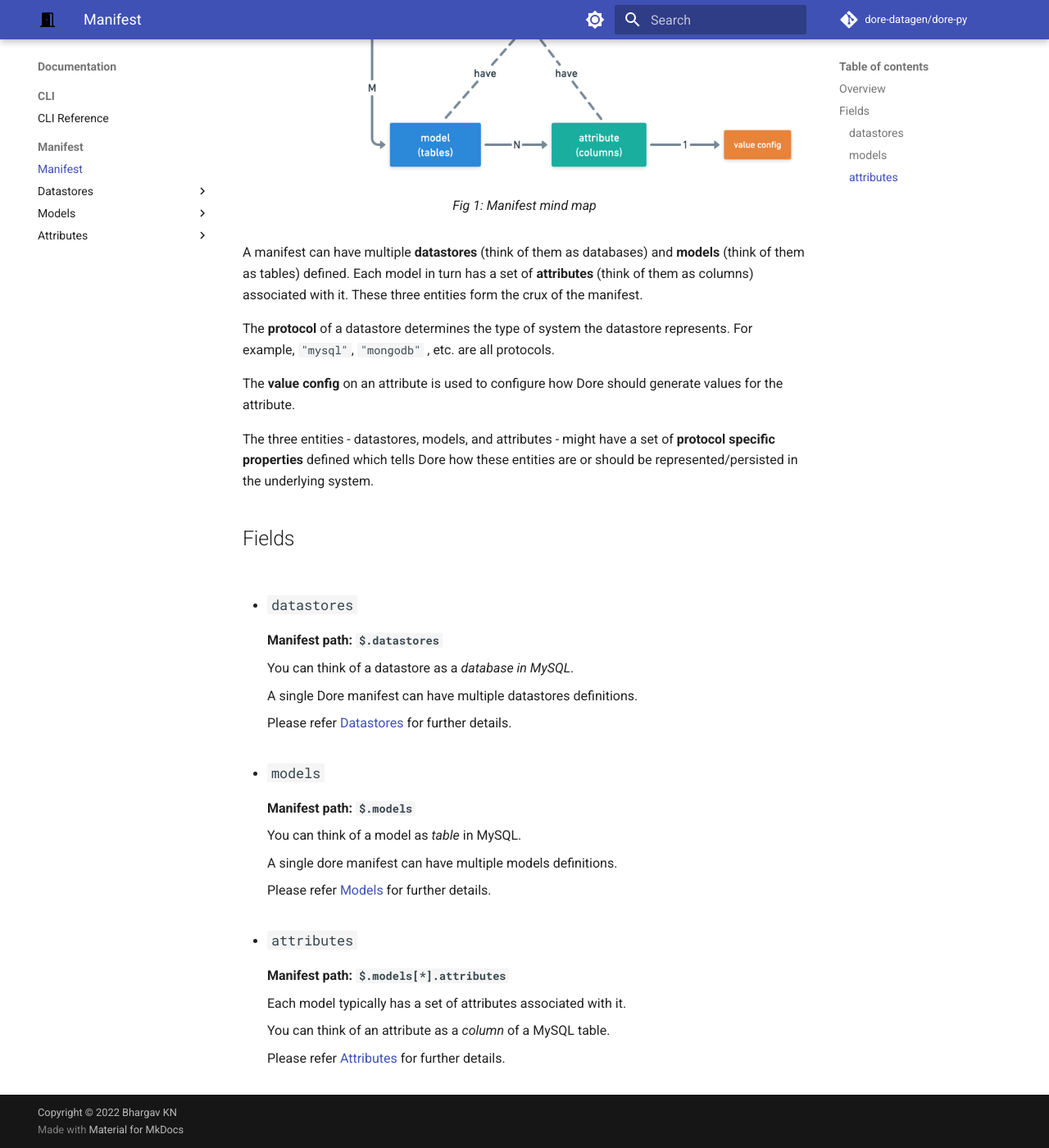
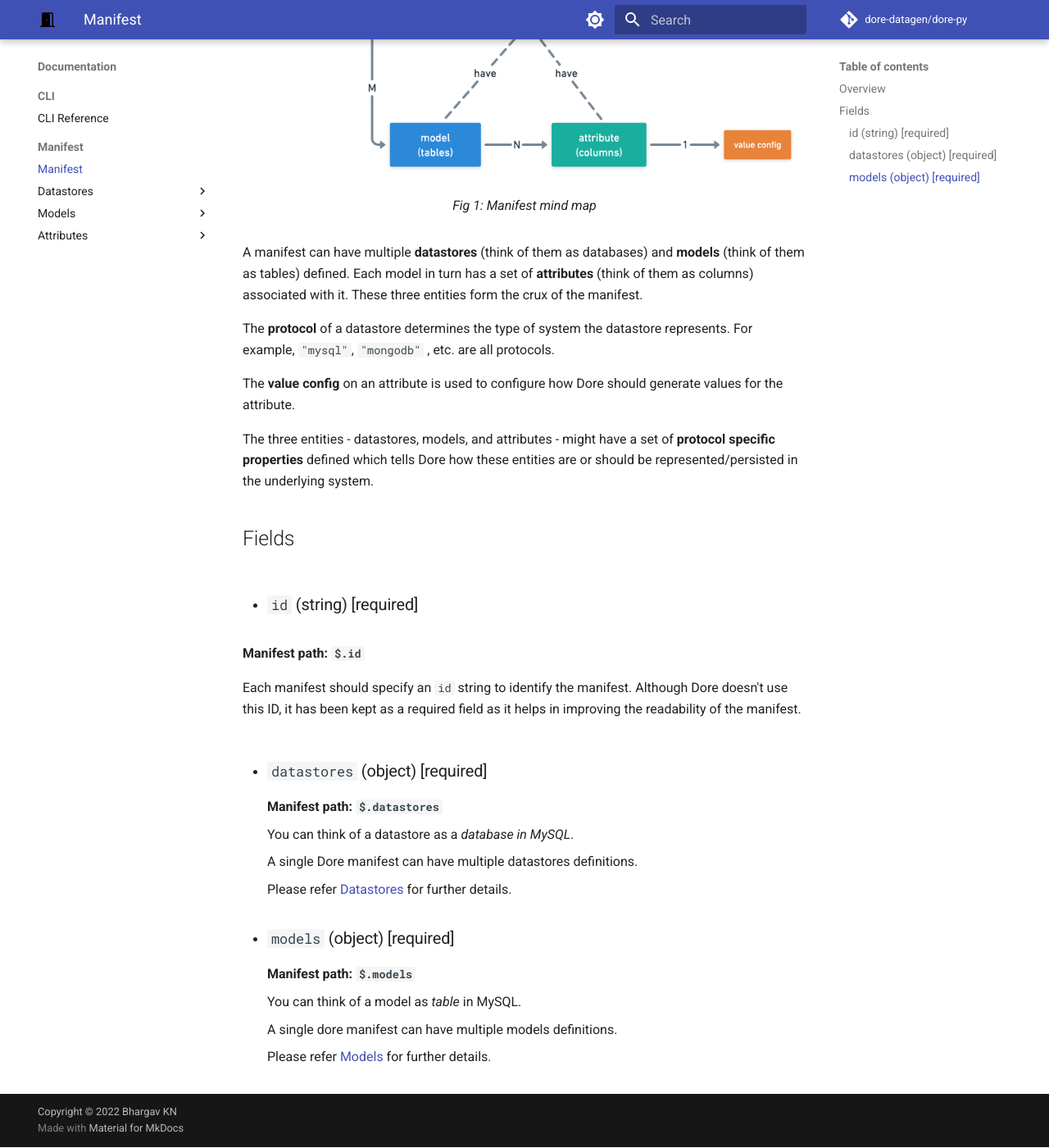
Before and after one commit to dore-datagen/dore-datagen.github.io, an MkDocs documentation site: the page built from docs/manifest/manifest.md, in a window 1280 px wide and 1400 px high, scrolled down 638 px. Shown: the whole window at 82% size. Built offline with MkDocs 1.6.1 and Material for MkDocs 9.7.7, drawn with Linux system fonts in a browser that asks for light colours; comment, search, counter and statistics services are not loaded.

Commit message:
fixed manifest structure

```diff
--- a/docs/manifest/manifest.md
+++ b/docs/manifest/manifest.md
@@ -27,7 +27,14 @@ which tells Dore how these entities are or should be represented/persisted in th
 
 ## Fields
 
-* ### `datastores`
+* ### `id` (string) [required]
+
+  **Manifest path: `$.id`**
+
+  Each manifest should specify an `id` string to identify the manifest. Although Dore doesn't use this ID, it has been
+  kept as a required field as it helps in improving the readability of the manifest.
+
+* ### `datastores` (object) [required]
 
     **Manifest path: `$.datastores`**
 
@@ -38,7 +45,7 @@ which tells Dore how these entities are or should be represented/persisted in th
     Please refer [Datastores](./datastores/datastores.md) for further details.
 
 
-* ### `models`
+* ### `models` (object) [required]
 
     **Manifest path: `$.models`**
 
@@ -47,14 +54,3 @@ which tells Dore how these entities are or should be represented/persisted in th
     A single dore manifest can have multiple models definitions.
 
     Please refer [Models](./models/models.md) for further details.
-
-
-* ### `attributes`
-
-    **Manifest path: `$.models[*].attributes`**
-
-    Each model typically has a set of attributes associated with it.
-
-    You can think of an attribute as a *column* of a MySQL table.
-
-    Please refer [Attributes](./attributes/attributes.md) for further details.
```
Also changed, not shown: docs/manifest/attributes/attribute_reference.md (+1 -1 lines).
